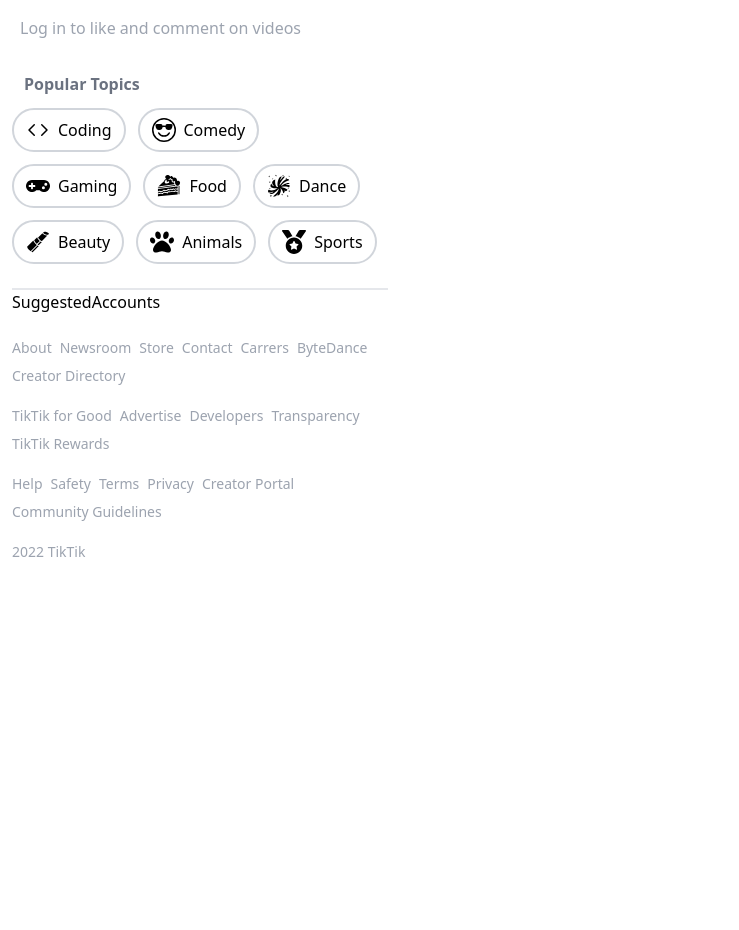
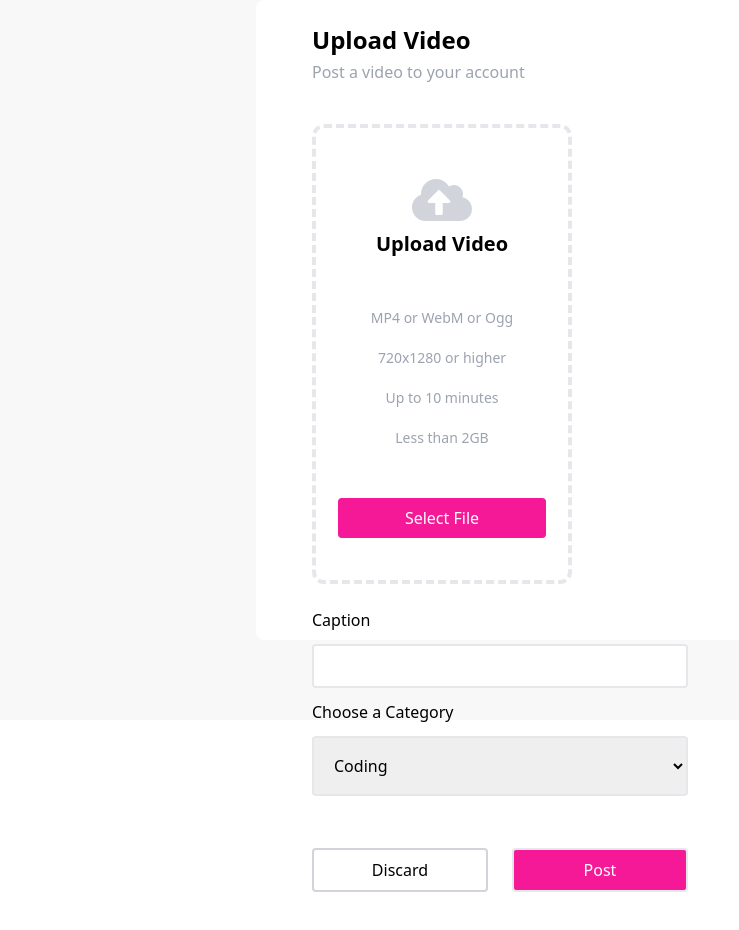
Before and after one commit to HappyFeed/tiktak_app, a Next.js app: page /upload in a window 1280 px wide. Shown: the part 140-1070 px from the top of the page, without its empty margins (0-739 px from the left). Before the commit the page ends 800 px from the top, so only its background shows below. Built offline with nearby package versions, Linux system fonts and the light colour scheme.

Commit message:
upload videos done

```diff
--- a/components/Sidebar.tsx
+++ b/components/Sidebar.tsx
@@ -39,16 +39,6 @@ export const Sidebar = () => {
               </div>
             </Link>
           </div>
-          {!userProfile && (
-            <div className='px-2 py-4 hidden xl:block'>
-              <p className='text-gray-400'>
-                Log in to like and comment on videos
-              </p>
-              <div className='pr-4'>
-
-              </div>
-            </div>
-          )}
           <Discover />
           <SuggestedAccounts />
           <Footer />
--- a/components/VideoCard.tsx
+++ b/components/VideoCard.tsx
@@ -68,12 +68,12 @@ const VideoCard: NextPage<IProps> = ({ post}) => {
                 onMouseEnter={() =>{setIsHover(true)}}
                 onMouseLeave={() => {setIsHover(false)}}
             >
-                <Link href='/'>
+                <Link href={`/detail/${post._id}`}>
                     <video
                         ref={videoRef}
                         loop
                         src={post.video.asset.url}
-                        className='lg:w[600px] h-[300px] md:h-[400px] lg:h-[530px] w-[200px] rounded-2xl  cursor-pointer bg-gray-100'
+                        className='lg:w-[600px] h-[300px] md:h-[400px] lg:h-[528px] w-[200px] rounded-2xl cursor-pointer bg-gray-100'
                     >
 
                     </video>
@@ -82,20 +82,20 @@ const VideoCard: NextPage<IProps> = ({ post}) => {
                     <div className='absolute bottom-6 cursor-pointer left-8 md:left-14 lg:left-0 flex gap-10 lg:justify-between w-[100px] md:w-[50px] p-3'>
                         {playing ? (
                             <button onClick={onVideoPres}>
-                                <BsFillPauseFill className='text-white text-2xl lg:text-4xl' />
+                                <BsFillPauseFill className='text-gray text-2xl lg:text-4xl' />
                             </button>
                         ) : (
                             <button onClick={onVideoPres}>
-                                <BsFillPlayFill className='text-white text-2xl lg:text-4xl' />
+                                <BsFillPlayFill className='text-gray text-2xl lg:text-4xl' />
                             </button>
                         )}
                         {isVideoMuted ? (
                             <button onClick={() => setVideoMuted(false)}>
-                                <HiVolumeOff className='text-white text-2xl lg:text-4xl' />
+                                <HiVolumeOff className='text-gray text-2xl lg:text-4xl' />
                             </button>
                         ) : (
                             <button onClick={() => setVideoMuted(true)}>
-                                <HiVolumeUp className='text-white text-2xl lg:text-4xl' />
+                                <HiVolumeUp className='text-gray text-2xl lg:text-4xl' />
                             </button>
                         )}
                     </div>
--- a/pages/api/post/index.ts
+++ b/pages/api/post/index.ts
@@ -14,5 +14,10 @@ export default async function handler( req: NextApiRequest, res: NextApiResponse
     const data = await client.fetch(query);
 
     res.status(200).json(data);
+  } else if (req.method === 'POST') {
+    const document = req.body;
+
+    client.create(document)
+      .then(() => res.status(201).json('Video Created'))
   }
 }
--- /dev/null
+++ b/pages/detail/[id].tsx
@@ -0,0 +1,9 @@
+import React from 'react'
+
+const Detail = () => {
+  return (
+    <div>Detail</div>
+  )
+}
+
+export default Detail
--- a/pages/upload.tsx
+++ b/pages/upload.tsx
@@ -1,9 +1,183 @@
-import React from 'react'
+import React, { useState, useEffect } from 'react'
+import { useRouter } from 'next/router'
+import { FaCloudUploadAlt } from 'react-icons/fa'
+import { MdDelete } from 'react-icons/md'
+import axios from 'axios'
+import { SanityAssetDocument } from '@sanity/client'
 
-const upload = () => {
+import useAuthStore from '../store/authStore'
+import { client } from '../utils/client'
+
+import { topics } from '../utils/constants'
+
+const Upload = () => {
+  const [isLoading, setIsLoading] = useState(false)
+  const [videoAsset, setVideoAsset] = useState<SanityAssetDocument | undefined>()
+  const [wrongFileType, setWrongFileType] = useState(false)
+
+  const [caption, setCaption] = useState('')
+  const [category, setCategory] = useState(topics[0].name)
+  const [savingPost, setSavingPost] = useState(false)
+
+  const { userProfile }: { userProfile:any} = useAuthStore()
+
+  const router = useRouter();
+
+  const uploadVideo = async (e:any) => {
+    const selectedFile = e.target.files[0];
+    const fileTypes = ['video/mp4', 'video/webm', 'video/ogg']
+
+    if(fileTypes.includes(selectedFile.type)){
+      client.assets.upload('file' , selectedFile, {
+        contentType: selectedFile.type,
+        filename: selectedFile.name
+
+      }).then((data) => {
+        setVideoAsset(data);
+        setIsLoading(false);
+      })
+    } else {
+      setIsLoading(false);
+      setWrongFileType(true)
+    }
+  }
+
+  const handlePost =async () => {
+    if(caption && videoAsset?._id && category) {
+      setSavingPost(true);
+
+      const document = {
+        _type: 'post',
+        caption,
+        video: {
+          _type:'file',
+          asset: {
+            _type: 'reference',
+            _ref: videoAsset?._id
+          }
+        },
+        userId: userProfile?._id,
+        postedBy: {
+          _type: 'postedBy',
+          _ref: userProfile?._id,
+        },
+        topic: category
+      }
+
+      await axios.post('http://localhost:3000/api/post', document)
+
+      router.push('/');
+
+    }
+  }
+
   return (
-    <div>upload</div>
+    <div className='flex w-full h-full absolute left-0 top-[60px] mb-10 pt-10 lg:pt-20 bg-[#F8F8F8] justify-center'>
+      <div className='bg-white rounded-lg xl:h-[80vh] w-[60%] flex gap-6 flex-wrap justify-between items-center p-14 pt-6 '>
+        <div>
+          <div>
+            <p className='text-2xl font-bold'>Upload Video</p>
+            <p className='text-md text-gray-400 mt-1'>Post a video to your account</p>
+          </div>
+          <div className='border-dashed rounded-xl border-4 border-gray-200 flex flex-col justify-center items-center outline-none mt-10 w-[260px] h-[460px] p-10 cursor-pointer hover:border-red-300 hover:bg-gray-100'>
+            {isLoading ? (
+              <p>Uploading</p>
+            ) : (
+              <div>
+                {videoAsset ? (
+                  <div>
+                    <video
+                      src={videoAsset.url}
+                      loop
+                      controls
+                      className='rounded-xl h-[450px] mt-16 bg-black'
+                    >
+
+                    </video>
+                  </div>
+                ) : (
+                  <label className='cursor-pointer'>
+                    <div className='flex flex-col items-center justify-center h-full'>
+                      <div className='flex flex-col items-center justify-center'>
+                        <p className='font-bold text-xl'>
+                          <FaCloudUploadAlt
+                            className='text-gray-300 text-6xl'
+                          />
+                        </p>
+                        <p className='text-xl font-semibold'>
+                          Upload Video
+                        </p>
+                      </div>
+                      <p className='text-gray-400 text-center mt-10 text-sm leading-10'>
+                        MP4 or WebM or Ogg <br />
+                        720x1280 or higher <br />
+                        Up to 10 minutes   <br />
+                        Less than 2GB
+                      </p>
+                      <p className='bg-[#F51997] text-center mt-10 rounded text-white text-md font-medium p-2 w-52 outline-none'>
+                        Select File
+                      </p>
+                    </div>
+                    <input
+                      type='file'
+                      name='upload-video'
+                      className='w-0 h-0'
+                      onChange={uploadVideo}
+                    />
+                  </label>
+                )}
+              </div>
+            )}
+            {wrongFileType && (
+              <p className='text-center text-xl text-red-400 font-semibold mt-4 w-[250px]'>
+                Please select a video file
+              </p>
+            )}
+          </div>
+        </div>
+        <div className='flex flex-col gap-3 pb-10'>
+              <label className='text-md font-medium'>Caption</label>
+              <input
+                type='text'
+                value={caption}
+                onChange={(e)=>setCaption(e.target.value)}
+                className='rounded outline-none text-md border-2 border-gray-200 p-2'
+              />
+              <label className='text-md font-medium' >Choose a Category</label>
+              <select
+                onChange={(e) => setCategory(e.target.value)}
+                className='outline-none border-2 border-gray-200 text-md capitalize lg:p-4 p-2 rounded cursor-pointer'
+              >
+                {topics.map((topic) => (
+                  <option
+                    key={topic.name}
+                    className='outline-none capitalize bg-white text-gray-700 text-md p-2 hover:bg-slate-300'
+                    value={topic.name}
+                  >
+                    {topic.name}
+                  </option>
+                ))}
+              </select>
+              <div className='flex gap-6 mt-10'>
+                <button
+                  onClick={() => {}}
+                  className='border-gray-300 border-2 text-md font-medium p-2 rounded w-28 lg:w-44 outline-none'
+                  type='button'
+                >
+                  Discard
+                </button>
+                <button
+                  onClick={handlePost}
+                  className='bg-[#F51997] text-white border-2 text-md font-medium p-2 rounded w-28 lg:w-44 outline-none'
+                  type='button'
+                >
+                  Post
+                </button>
+              </div>
+          </div>
+      </div>
+    </div>
   )
 }
 
-export default upload
+export default Upload
```
